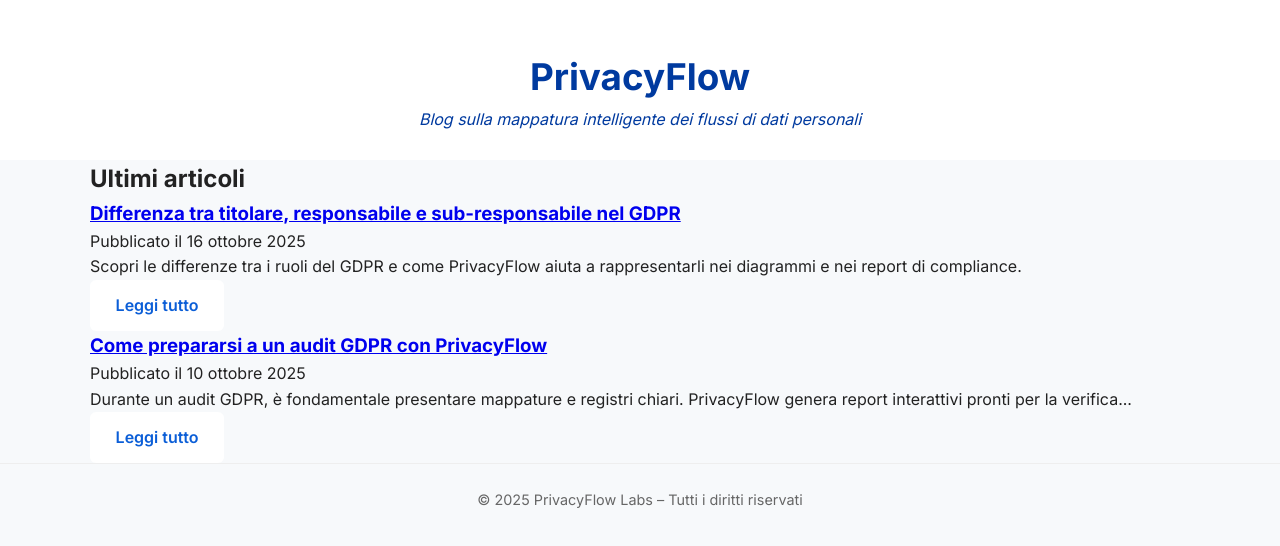
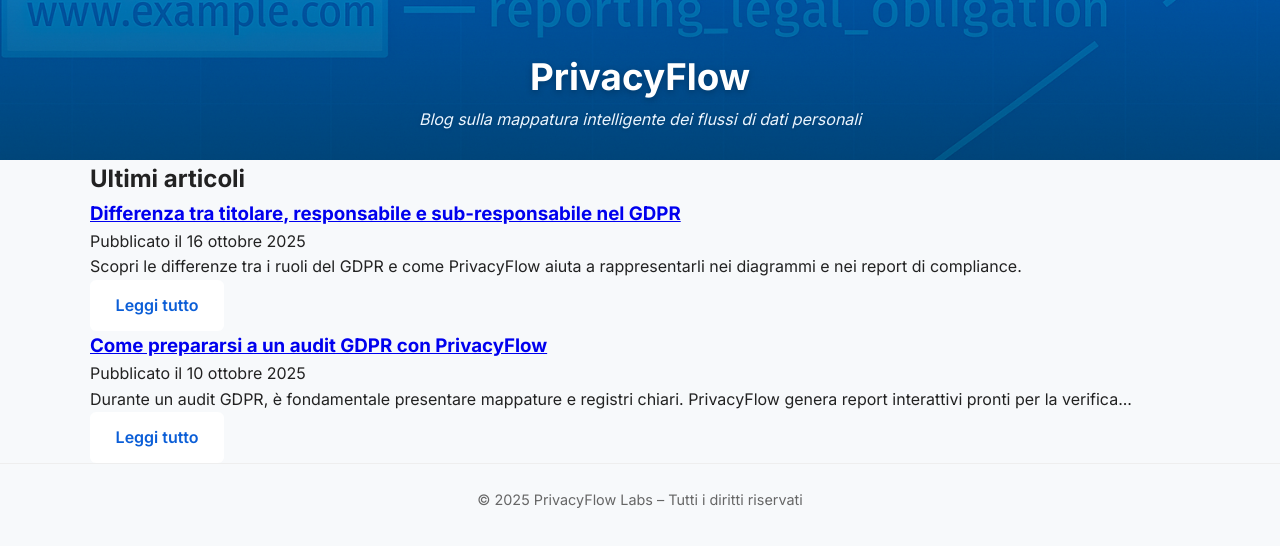
Before and after one commit to fabio2js/privacyflowmanager, a plain HTML site: page blog/index.html in a window 1280 px wide. Drawn offline with Linux system fonts and the light colour scheme.

Commit message:
blog style

```diff
--- a/blog/index.html
+++ b/blog/index.html
@@ -9,7 +9,7 @@
 
   <link rel="stylesheet" href="../style.css">
 </head>
-<body>
+<body class="blog">
 <header>
   <div class="container">
     <h1><a href="../index.html" style="text-decoration:none;color:inherit;">PrivacyFlow</a></h1>
--- a/style.css
+++ b/style.css
@@ -65,6 +65,21 @@ header {
   padding: clamp(24px, 5vw, 48px) 0 clamp(12px, 3vw, 28px);
   overflow: hidden;
 }
+
+/* Blog: header con immagine di sfondo */
+body.blog header {
+  background:
+    linear-gradient(180deg, rgba(0,0,0,0.18) 0%, rgba(0,0,0,0.35) 100%),
+    url("assets/diagram-bg.png") center / cover no-repeat;
+  color: #fff;
+}
+body.blog header h1,
+body.blog header .site-title,
+body.blog header .tagline,
+body.blog header a { color: #fff !important; }
+body.blog header h1,
+body.blog header .site-title { text-shadow: 0 2px 6px rgba(0,0,0,0.25); }
+body.blog header .tagline { color: #eaf5ff !important; text-shadow: 0 1px 4px rgba(0,0,0,0.15); }
 
 /*  testo sopra */
 header .container {
```
Also changed, not shown: blog/post-audit.html (+1 -1 lines), blog/post-ruoli-gdpr.html (+1 -1 lines).
